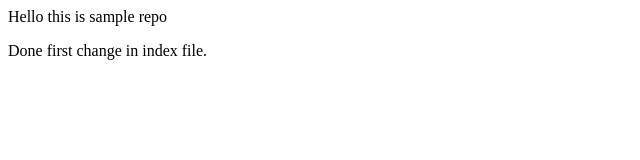
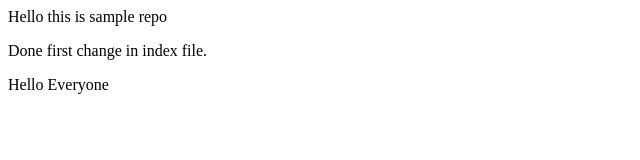
Before and after one commit to Pratik-Mandale/SampleRepo, a plain HTML site: page index.html in a window 1280 px wide. Shown: the whole page, without its empty margins (0-640 px from the left). Drawn offline with Linux system fonts and the light colour scheme.

Commit message:
Modified index file

```diff
--- a/index.html
+++ b/index.html
@@ -1,3 +1,5 @@
 <p>Hello this is sample repo</p>
 
 <p> Done first change in index file.</p>
+
+<p> Hello Everyone</p>
```
